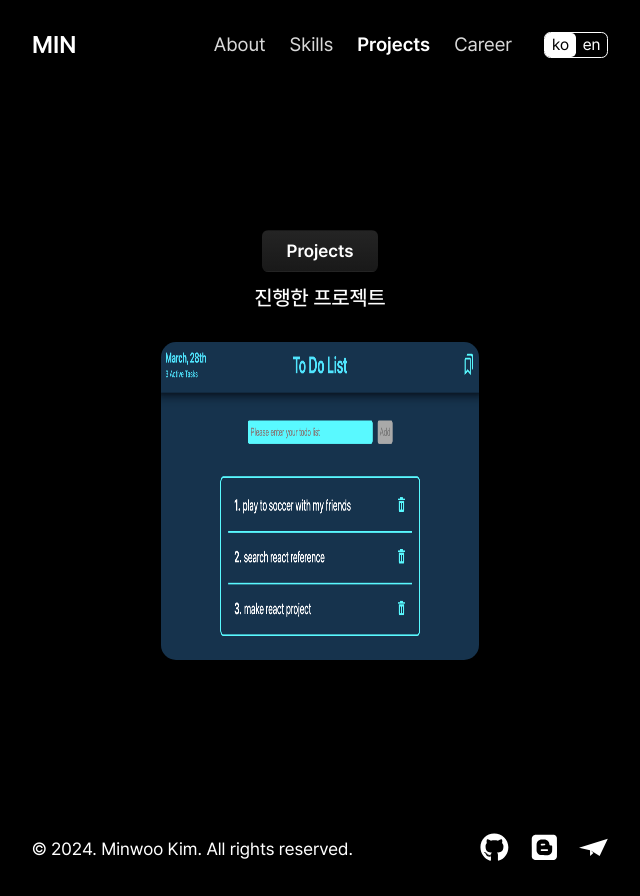
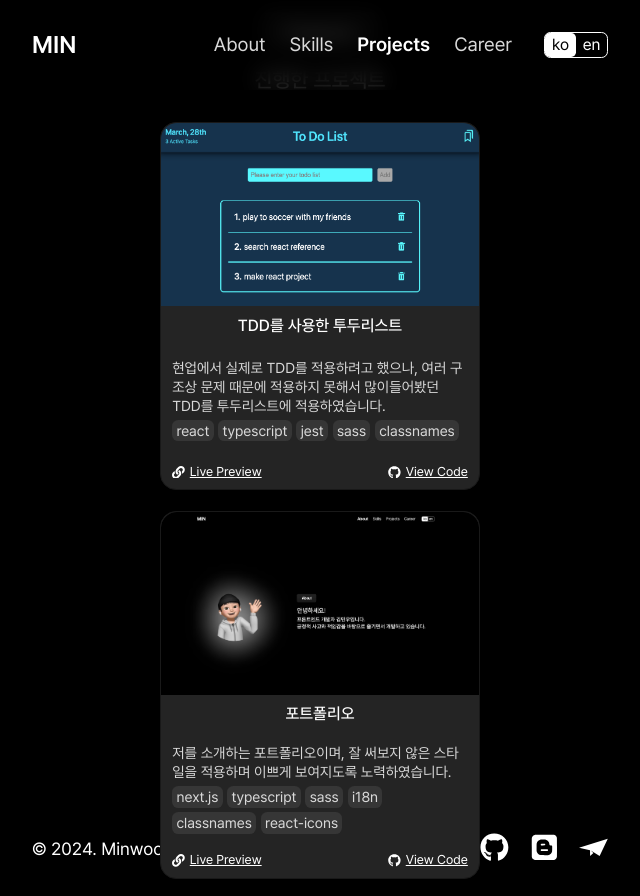
Before and after one commit to owni14/owni14.me, a Next.js app: page /pages/projects in a window 1280 px wide. Shown: the whole page, without its empty margins (320-960 px from the left). Built offline with nearby package versions, Linux system fonts and the light colour scheme.

Commit message:
[Style] projects 작업

```diff
--- a/app/components/card/page.tsx
+++ b/app/components/card/page.tsx
@@ -1,23 +1,36 @@
 import { ICard } from "./types";
 import Image from "next/image";
-import { TbEyeSearch } from "react-icons/tb";
-import { FaCode } from "react-icons/fa";
+import { FaGithub, FaLink } from "react-icons/fa";
 import "./styles.scss";
 
-const Card = ({ src, alt, desc, link, code }: ICard) => {
+const Card = ({ src, alt, title, desc, tags, link, code }: ICard) => {
     return (
         <div id="card">
-            <div className="card-wrapper">
+            <div className="card-detail">
                 <Image src={src} alt={alt} />
-                <div className="back-of-card">
-                    <p>{desc}</p>
-                    <div>
-                        <a target="_blank" href={link}>
-                            <TbEyeSearch />
-                        </a>
-                        <a target="_blank" href={code}>
-                            <FaCode />
-                        </a>
+                <div className="info">
+                    <p className="project-title">{title}</p>
+                    <div className="text-area">
+                        <p className="project-desc">{desc}</p>
+                        <div className="project-tags-area">
+                            {tags.map(tag => (
+                                <div className="tags-detail">{tag}</div>
+                            ))}
+                        </div>
+                    </div>
+                    <div className="link-area">
+                        <div className="link-detail">
+                            <FaLink />
+                            <a target="_blank" href={link}>
+                                Live Preview
+                            </a>
+                        </div>
+                        <div className="link-detail">
+                            <FaGithub />
+                            <a target="_blank" href={code}>
+                                View Code
+                            </a>
+                        </div>
                     </div>
                 </div>
             </div>
--- a/app/components/card/styles.scss
+++ b/app/components/card/styles.scss
@@ -1,54 +1,73 @@
 @import "@public/styles/_variables.scss";
 
 #card {
-    .card-wrapper {
+    .card-detail {
         position: relative;
         width: 20rem;
-        height: 20rem;
-        border: 1px solid transparent;
+        height: 23rem;
+        border: 1px solid #191919;
+        background-color: #242424;
         border-radius: 1rem;
         overflow: auto;
-
+        transition: all 0.7s ease;
+        &:hover {
+            border: 1px solid #d9d9d9;
+            transition: all 1s ease;
+        }
         img {
+            border-top-right-radius: 1rem;
+            border-top-left-radius: 1rem;
             width: 100%;
-            height: 100%;
+            height: 50%;
         }
 
-        .back-of-card {
-            @include flex("column", "center", "center");
+        .info {
+            @include flex("column", "space-between", "center");
+            width: 100%;
+            height: 50%;
+            padding: 0.7rem;
             gap: 1rem;
-            position: absolute;
-            background-color: transparent;
-            color: transparent;
-            top: 0;
-            width: 100%;
-            height: 100%;
-            transition: all 0.4s ease;
-            font-family: "Pretendard-Medium";
-            font-size: 1.4rem;
-            white-space: pre-line;
+            .project-title {
+                font-family: "Pretendard-Medium";
+                font-size: 1rem;
+            }
+            .text-area {
+                @include flex("column", "flex-start", "flex-start");
+                color: #d9d9d9;
+                font-size: 0.9rem;
+                line-height: 1.2rem;
+                gap: 0.3rem;
+                width: 100%;
 
-            div {
-                @include flex("row", "center", "center");
-                gap: 2rem;
-                a {
-                    width: 2.5rem;
-                    height: 2.5rem;
-                }
-                svg {
+                .project-tags-area {
+                    @include flex("row", "flex-start", "center");
+                    gap: 0.3rem;
+                    flex-wrap: wrap;
                     width: 100%;
                     height: 100%;
-                    &:hover {
-                        cursor: pointer;
+                    .tags-detail {
+                        border: 1px solid transparent;
+                        background-color: #363636;
+                        padding: 0 0.2rem;
+                        border-radius: 0.4rem;
                     }
                 }
             }
-
-            &:hover {
-                background-color: rgba(217, 217, 217, 0.7);
-                transition: all 0.4s ease;
-                color: $black;
-                fill: $black;
+            .link-area {
+                @include flex("row", "space-between", "center");
+                width: 100%;
+                .link-detail {
+                    @include flex("row", "flex-start", "center");
+                    gap: 0.3rem;
+                    svg {
+                        width: 0.8rem;
+                        height: 0.8rem;
+                    }
+                    a {
+                        font-size: 0.8rem;
+                        text-decoration: underline;
+                    }
+                }
             }
         }
     }
--- a/app/components/card/types.ts
+++ b/app/components/card/types.ts
@@ -3,7 +3,9 @@ import { StaticImageData } from "next/image";
 export interface ICard {
     src: StaticImageData;
     alt: string;
+    title: string;
     desc: string;
+    tags: string[];
     link: string;
     code: string;
 }
--- a/app/pages/projects/consts.ts
+++ b/app/pages/projects/consts.ts
@@ -1,4 +1,5 @@
 import TodoList from "@public/images/todoListProject.png";
+import Portfolio from "@public/images/portfolio.png";
 import { IProjects } from "./types";
 
 export const PROJECTS: IProjects[] = [
@@ -6,8 +7,20 @@ export const PROJECTS: IProjects[] = [
         id: "todoListWithTDD",
         src: TodoList,
         alt: "todoListProject.png",
-        desc: "TDD를 이용해서 만든 투두리스트",
+        title: "TDD를 사용한 투두리스트",
+        desc: "현업에서 실제로 TDD를 적용하려고 했으나, 여러 구조상 문제 때문에 적용하지 못해서 많이들어봤던 TDD를 투두리스트에 적용하였습니다.",
+        tags: ["react", "typescript", "jest", "sass", "classnames"],
         link: "https://owni14-todo-list-tdd.netlify.app/",
         code: "https://github.com/owni14/react-todo-list-tdd?tab=readme-ov-file",
     },
+    {
+        id: "portfolio",
+        src: Portfolio,
+        alt: "potfolio.png",
+        title: "포트폴리오",
+        desc: "저를 소개하는 포트폴리오이며, 잘 써보지 않은 스타일을 적용하며 이쁘게 보여지도록 노력하였습니다.",
+        tags: ["next.js", "typescript", "sass", "i18n", "classnames", "react-icons"],
+        link: "https://github.com/owni14/portfolio",
+        code: "https://github.com/owni14/portfolio",
+    },
 ];
--- a/app/pages/projects/page.tsx
+++ b/app/pages/projects/page.tsx
@@ -13,7 +13,9 @@ const Projects = () => {
                     <Card
                         src={project.src}
                         alt={project.alt}
+                        title={project.title}
                         desc={project.desc}
+                        tags={project.tags}
                         link={project.link}
                         code={project.code}
                     />
--- a/app/pages/projects/types.ts
+++ b/app/pages/projects/types.ts
@@ -4,7 +4,9 @@ export interface IProjects {
     id: string;
     src: StaticImageData;
     alt: string;
+    title: string;
     desc: string;
+    tags: string[];
     link: string;
     code: string;
 }
```
Also changed, not shown: public/images/portfolio.png (added).
